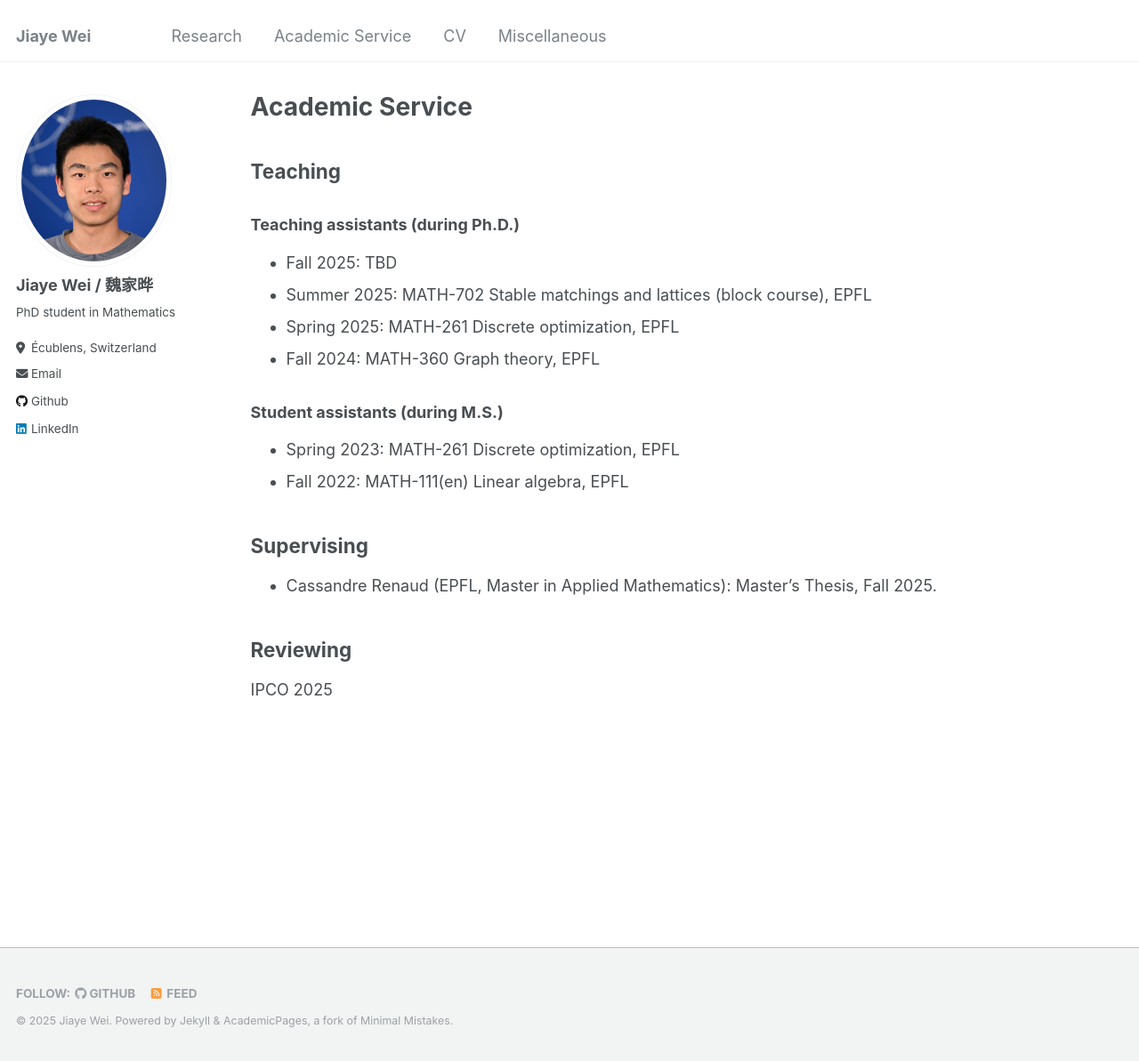
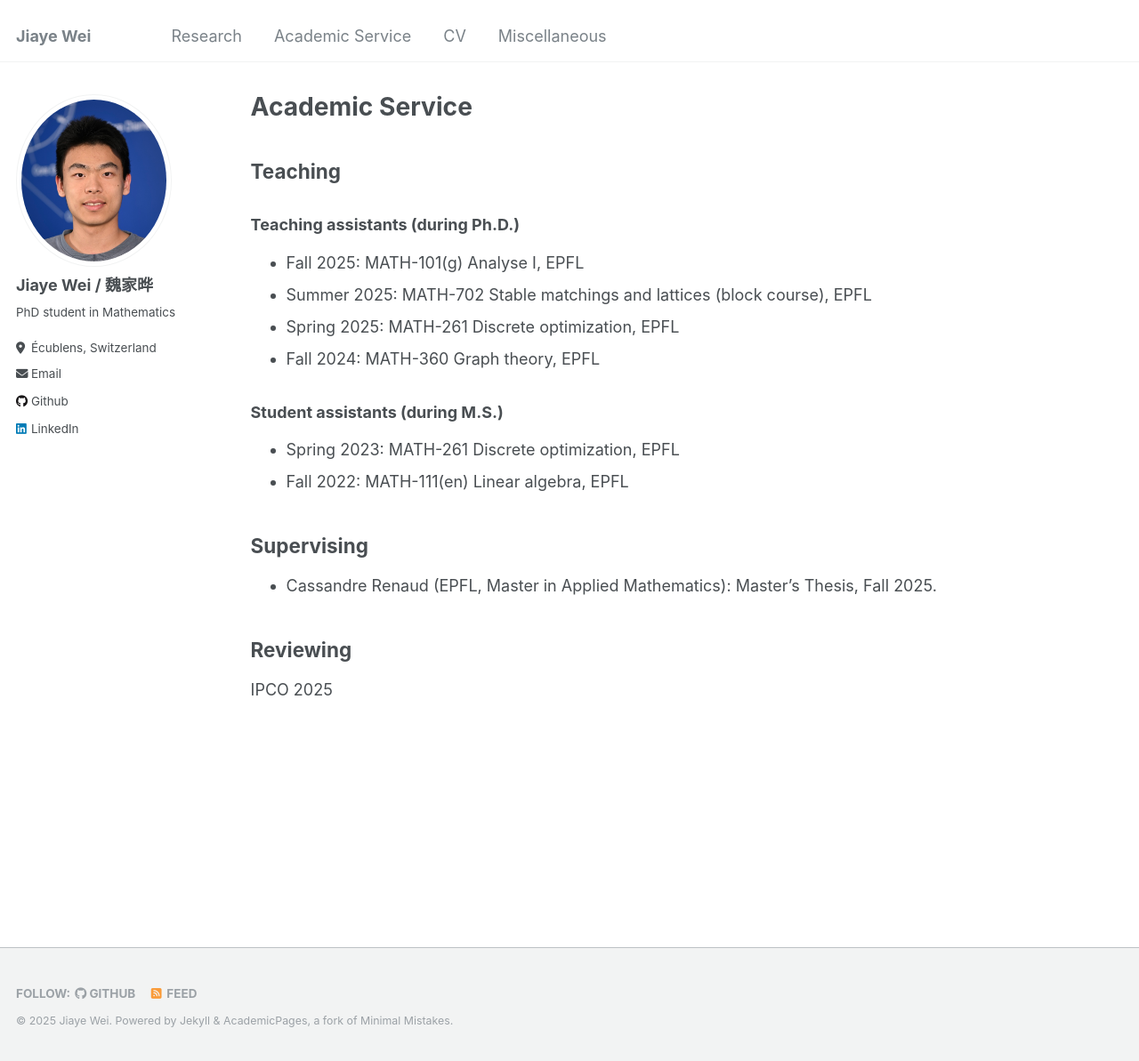
Before and after one commit to jiaye-W/jiaye-W.github.io, a Jekyll site: the page built from _pages/teaching.md, in a window 1280 px wide and 1193 px high. Shown: the whole window at 89% size. Built offline with Jekyll 4.4.1, drawn with Linux system fonts in a browser that asks for light colours.

Commit message:
update teaching fall25

```diff
--- a/_pages/teaching.md
+++ b/_pages/teaching.md
@@ -11,7 +11,7 @@ author_profile: true
 ## Teaching
 
 ### Teaching assistants (during Ph.D.)
-  * Fall 2025: TBD
+  * Fall 2025: MATH-101(g) Analyse I, EPFL
   * Summer 2025: MATH-702 Stable matchings and lattices (block course), EPFL
   * Spring 2025: MATH-261 Discrete optimization, EPFL
   * Fall 2024: MATH-360 Graph theory, EPFL
```
